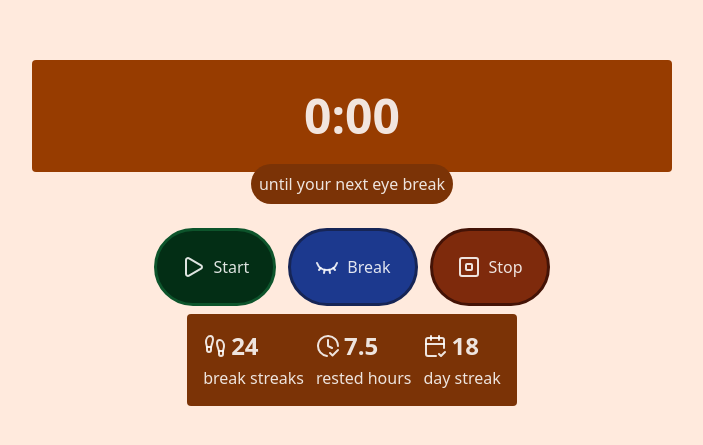
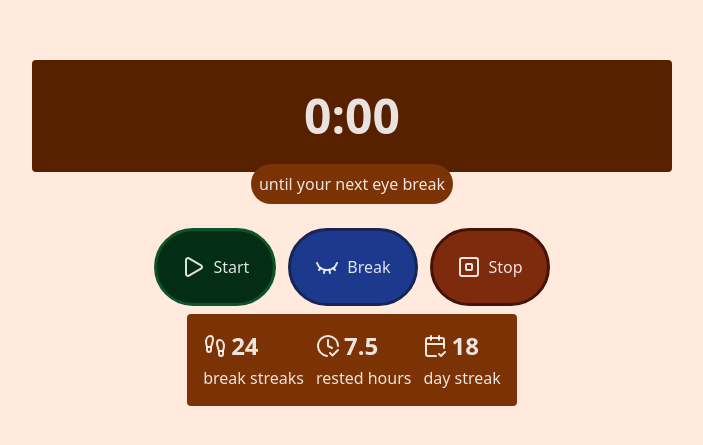
Before and after one commit to normalperson543/twentytwentytwenty, a React (Vite) app: page / in a window 1280 px wide. Shown: the part 167-612 px from the top of the page, without its empty margins (288-991 px from the left). Built offline with nearby package versions, Linux system fonts and the light colour scheme.

Commit message:
the gradient works

```diff
--- a/src/App.tsx
+++ b/src/App.tsx
@@ -45,7 +45,7 @@ function App() {
       if (timeStart.current + 1200000 - Date.now() <= 0) {
         setTimeRemaining(0);
         startBreak();
-        console.log("starting break")
+        console.log("starting break");
       } else {
         console.log(Date.now());
         console.log(timeStart.current);
@@ -75,7 +75,15 @@ function App() {
   return (
     <div className="w-full h-full">
       <div className="flex flex-col gap-2 items-center justify-center h-full w-full">
-        <div className="bg-amber-800 w-1/2 p-8 rounded-sm text-center font-bold text-5xl">
+        <div
+          style={{
+            background: `linear-gradient(to right,#943900 ${String(
+              (timeRemaining / 1200000) * 100
+            )}%, #572100 ${(timeRemaining / 1200000) * 100}%)`,
+          }}
+          className="
+            w-1/2 p-8 rounded-sm text-center font-bold text-5xl"
+        >
           {Math.floor(timeRemaining / 60000)}:
           {String(Math.floor((timeRemaining % 60000) / 1000)).padStart(2, "0")}
         </div>
```
